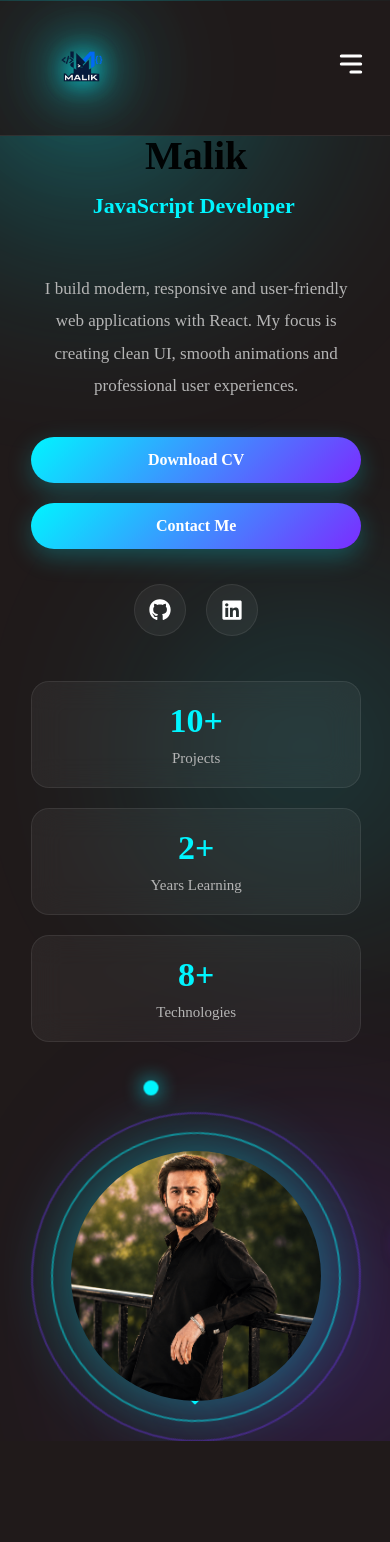
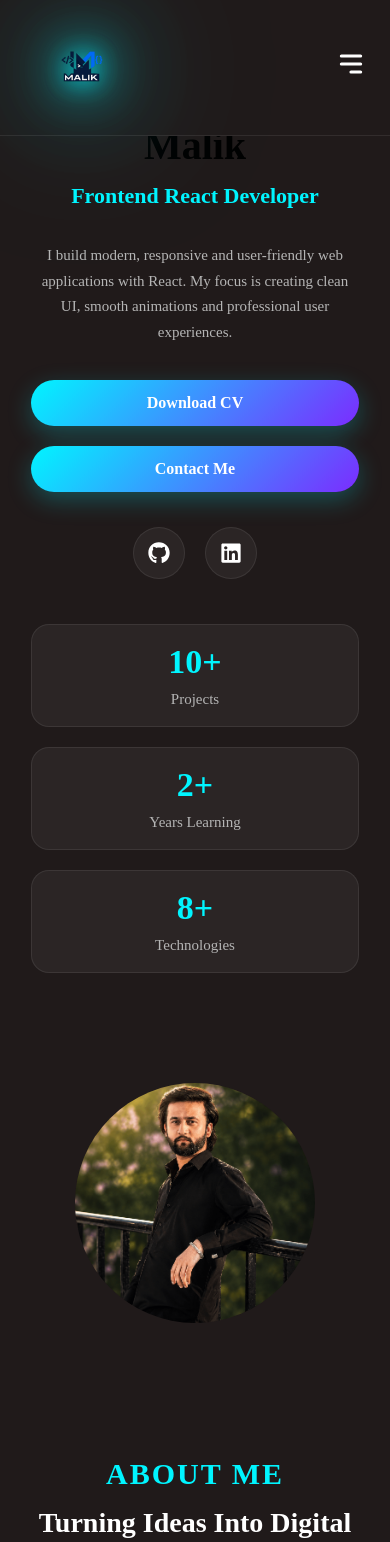
Before and after one commit to malikha1der/react-portfolio, a React (Vite) app: page / in a window 390 px wide. Shown: the top 1542 px of the page. Built offline with nearby package versions, Linux system fonts and the light colour scheme.

Commit message:
Optimize hero section for mobile performance

```diff
--- a/src/pages/Hero.jsx
+++ b/src/pages/Hero.jsx
@@ -1,5 +1,7 @@
 import { motion } from "framer-motion";
 import { TypeAnimation } from "react-type-animation";
+import { useEffect, useState } from "react";
+
 import {
     FaGithub,
     FaLinkedin,
@@ -16,6 +18,24 @@ import {
 } from "../animations/variants";
 
 function Hero() {
+
+    const [isMobile, setIsMobile] = useState(false);
+
+    useEffect(() => {
+
+        const checkScreen = () => {
+
+            setIsMobile(window.innerWidth <= 768);
+
+        };
+
+        checkScreen();
+
+        window.addEventListener("resize", checkScreen);
+
+        return () => window.removeEventListener("resize", checkScreen);
+
+    }, []);
 
     return (
 
@@ -64,6 +84,18 @@ function Hero() {
 
                     <h2>
 
+                        {
+
+                            isMobile ?
+
+                                <span>
+
+                                    Frontend React Developer
+
+                                </span>
+
+                                :
+
                                 <TypeAnimation
 
                                     sequence={[
@@ -77,6 +109,8 @@ function Hero() {
                                     repeat={Infinity}
 
                                 />
+
+                        }
 
                     </h2>
 
@@ -204,6 +238,28 @@ function Hero() {
 
                         <span className="orbit orbit-2"></span>
 
+                        {
+
+                            isMobile ?
+
+                                <img
+
+                                    src={heroData.image}
+
+                                    alt={heroData.name}
+
+                                    width="500"
+
+                                    height="500"
+
+                                    loading="eager"
+
+                                    decoding="async"
+
+                                />
+
+                                :
+
                                 <motion.img
 
                                     src={heroData.image}
@@ -218,7 +274,13 @@ function Hero() {
 
                                     height="500"
 
+                                    loading="eager"
+
+                                    decoding="async"
+
                                 />
+
+                        }
 
                     </div>
 
--- a/src/styles/hero.css
+++ b/src/styles/hero.css
@@ -16,14 +16,17 @@
 
     padding-top: 120px;
 
+    transform: translateZ(0);
+
 }
 
 .container {
+
     width: 100%;
 
     max-width: 1400px;
 
-    margin: -1px 0px;
+    margin: -1px 0;
 
     padding: 0 8%;
 
@@ -63,19 +66,21 @@
 
     border-radius: 50%;
 
-    filter: blur(120px);
+    filter: blur(100px);
 
-    opacity: .30;
+    opacity: .22;
 
     animation: floatGlow 10s ease-in-out infinite;
+
+    will-change: transform;
 
 }
 
 .glow1 {
 
-    width: 350px;
+    width: 320px;
 
-    height: 350px;
+    height: 320px;
 
     background: #00f5ff;
 
@@ -87,9 +92,9 @@
 
 .glow2 {
 
-    width: 300px;
+    width: 280px;
 
-    height: 300px;
+    height: 280px;
 
     background: #7b2cff;
 
@@ -127,7 +132,7 @@
 
     50% {
 
-        transform: translateY(-35px);
+        transform: translateY(-25px);
 
     }
 
@@ -239,11 +244,11 @@
 
     color: #fff;
 
-    background: rgba(255, 255, 255, .05);
+    background: rgba(255,255,255,.05);
 
-    border: 1px solid rgba(255, 255, 255, .08);
+    border: 1px solid rgba(255,255,255,.08);
 
-    transition: .35s;
+    transition: .3s;
 
     font-size: 22px;
 
@@ -255,9 +260,7 @@
 
     border-color: #00f5ff;
 
-    transform: translateY(-8px);
-
-    box-shadow: 0 0 25px rgba(0, 245, 255, .45);
+    transform: translateY(-6px);
 
 }
 
@@ -283,23 +286,21 @@
 
     border-radius: 18px;
 
-    background: rgba(255, 255, 255, .05);
+    background: rgba(255,255,255,.05);
 
-    border: 1px solid rgba(255, 255, 255, .08);
+    border: 1px solid rgba(255,255,255,.08);
 
-    backdrop-filter: blur(15px);
+    backdrop-filter: blur(10px);
 
-    transition: .35s;
+    transition: .3s;
 
 }
 
 .hero-stat-card:hover {
 
-    transform: translateY(-8px);
+    transform: translateY(-6px);
 
     border-color: #00f5ff;
-
-    box-shadow: 0 0 25px rgba(0, 245, 255, .30);
 
 }
 
@@ -347,6 +348,8 @@
 
     align-items: center;
 
+    will-change: transform;
+
 }
 
 .hero-image-wrapper img {
@@ -363,7 +366,9 @@
 
     z-index: 10;
 
-    filter: drop-shadow(0 0 35px rgba(0, 245, 255, .45));
+    filter: drop-shadow(0 0 25px rgba(0,245,255,.35));
+
+    will-change: transform;
 
 }
 
@@ -381,9 +386,11 @@
 
     border-radius: 50%;
 
-    border: 2px solid rgba(0, 245, 255, .45);
+    border: 2px solid rgba(0,245,255,.35);
 
     animation: ringRotate 12s linear infinite;
+
+    will-change: transform;
 
 }
 
@@ -393,7 +400,7 @@
 
     height: 430px;
 
-    border-color: rgba(123, 44, 255, .35);
+    border-color: rgba(123,44,255,.25);
 
     animation-direction: reverse;
 
@@ -437,21 +444,21 @@
 
 .orbit-1 {
 
-    background: #00f5ff;
+    background:#00f5ff;
 
-    box-shadow: 0 0 20px #00f5ff;
+    box-shadow:0 0 18px #00f5ff;
 
-    animation: orbitOne 8s linear infinite;
+    animation:orbitOne 8s linear infinite;
 
 }
 
 .orbit-2 {
 
-    background: #7b2cff;
+    background:#7b2cff;
 
-    box-shadow: 0 0 20px #7b2cff;
+    box-shadow:0 0 18px #7b2cff;
 
-    animation: orbitTwo 12s linear infinite;
+    animation:orbitTwo 12s linear infinite;
 
 }
 
@@ -459,13 +466,13 @@
 
     from {
 
-        transform: rotate(0deg) translateX(195px) rotate(0deg);
+        transform:rotate(0deg) translateX(195px) rotate(0deg);
 
     }
 
     to {
 
-        transform: rotate(360deg) translateX(195px) rotate(-360deg);
+        transform:rotate(360deg) translateX(195px) rotate(-360deg);
 
     }
 
@@ -475,13 +482,13 @@
 
     from {
 
-        transform: rotate(180deg) translateX(215px) rotate(-180deg);
+        transform:rotate(180deg) translateX(215px) rotate(-180deg);
 
     }
 
     to {
 
-        transform: rotate(540deg) translateX(215px) rotate(-540deg);
+        transform:rotate(540deg) translateX(215px) rotate(-540deg);
 
     }
 
@@ -493,39 +500,39 @@
 
 .scroll-down {
 
-    position: absolute;
+    position:absolute;
 
-    left: 50%;
+    left:50%;
 
-    bottom: 35px;
+    bottom:35px;
 
-    transform: translateX(-50%);
+    transform:translateX(-50%);
 
-    color: #00f5ff;
+    color:#00f5ff;
 
-    font-size: 26px;
+    font-size:26px;
 
-    animation: scrollDown 1.8s infinite;
+    animation:scrollDown 1.8s infinite;
 
 }
 
 @keyframes scrollDown {
 
-    0% {
+    0%{
 
-        transform: translate(-50%, 0);
+        transform:translate(-50%,0);
 
     }
 
-    50% {
+    50%{
 
-        transform: translate(-50%, 12px);
+        transform:translate(-50%,12px);
 
     }
 
-    100% {
+    100%{
 
-        transform: translate(-50%, 0);
+        transform:translate(-50%,0);
 
     }
 
@@ -535,113 +542,139 @@
    Responsive
 ========================= */
 
-@media(max-width:992px) {
+@media(max-width:992px){
 
-    .hero-container {
+    .hero-container{
 
-        grid-template-columns: 1fr;
+        grid-template-columns:1fr;
 
-        text-align: center;
+        text-align:center;
 
     }
 
-    .hero-description {
+    .hero-description{
 
-        margin: auto auto 35px;
+        margin:auto auto 35px;
 
     }
 
-    .hero-buttons {
+    .hero-buttons{
 
-        justify-content: center;
+        justify-content:center;
 
     }
 
-    .hero-social {
+    .hero-social{
 
-        justify-content: center;
+        justify-content:center;
 
     }
 
-    .hero-stats {
+    .hero-stats{
 
-        justify-content: center;
+        justify-content:center;
 
     }
 
 }
 
-@media(max-width:768px) {
+@media(max-width:768px){
 
-    .hero-content h1 {
+    .hero{
 
-        font-size: 52px;
+        padding-top:100px;
 
     }
 
-    .hero-content h2 {
+    .hero-content h1{
 
-        font-size: 28px;
+        font-size:52px;
 
     }
 
-    .hero-image-wrapper {
+    .hero-content h2{
 
-        width: 330px;
-
-        height: 330px;
+        font-size:28px;
 
     }
 
-    .hero-image-wrapper img {
+    .hero-image-wrapper{
 
-        width: 250px;
+        width:320px;
 
-        height: 250px;
+        height:320px;
 
     }
 
-    .hero-ring {
+    .hero-image-wrapper img{
 
-        width: 290px;
+        width:240px;
 
-        height: 290px;
+        height:240px;
+
+        filter:none;
 
     }
 
-    .hero-ring-2 {
+    .hero-ring,
 
-        width: 330px;
+    .hero-ring-2,
 
-        height: 330px;
+    .orbit,
+
+    .glow,
+
+    .scroll-down{
+
+        display:none;
+
+    }
+
+    .hero-stat-card{
+
+        backdrop-filter:none;
 
     }
 
 }
 
-@media(max-width:480px) {
+@media(max-width:480px){
 
-    .hero {
+    .hero{
 
-        padding-top: 100px;
+        padding-top:90px;
 
     }
 
-    .hero-content h1 {
+    .hero-content h1{
 
-        font-size: 40px;
+        font-size:40px;
 
     }
 
-    .hero-content h2 {
+    .hero-content h2{
 
-        font-size: 22px;
+        font-size:22px;
+
+        min-height:40px;
 
     }
 
-    .hero-stat-card {
+    .hero-description{
 
-        width: 100%;
+        font-size:15px;
+
+        line-height:1.7;
+
+    }
+
+    .hero-stat-card{
+
+        width:100%;
+
+        min-width:100%;
+
+        padding:18px;
 
     }
 
```
Lines whose indentation alone changed are shown as unchanged.
